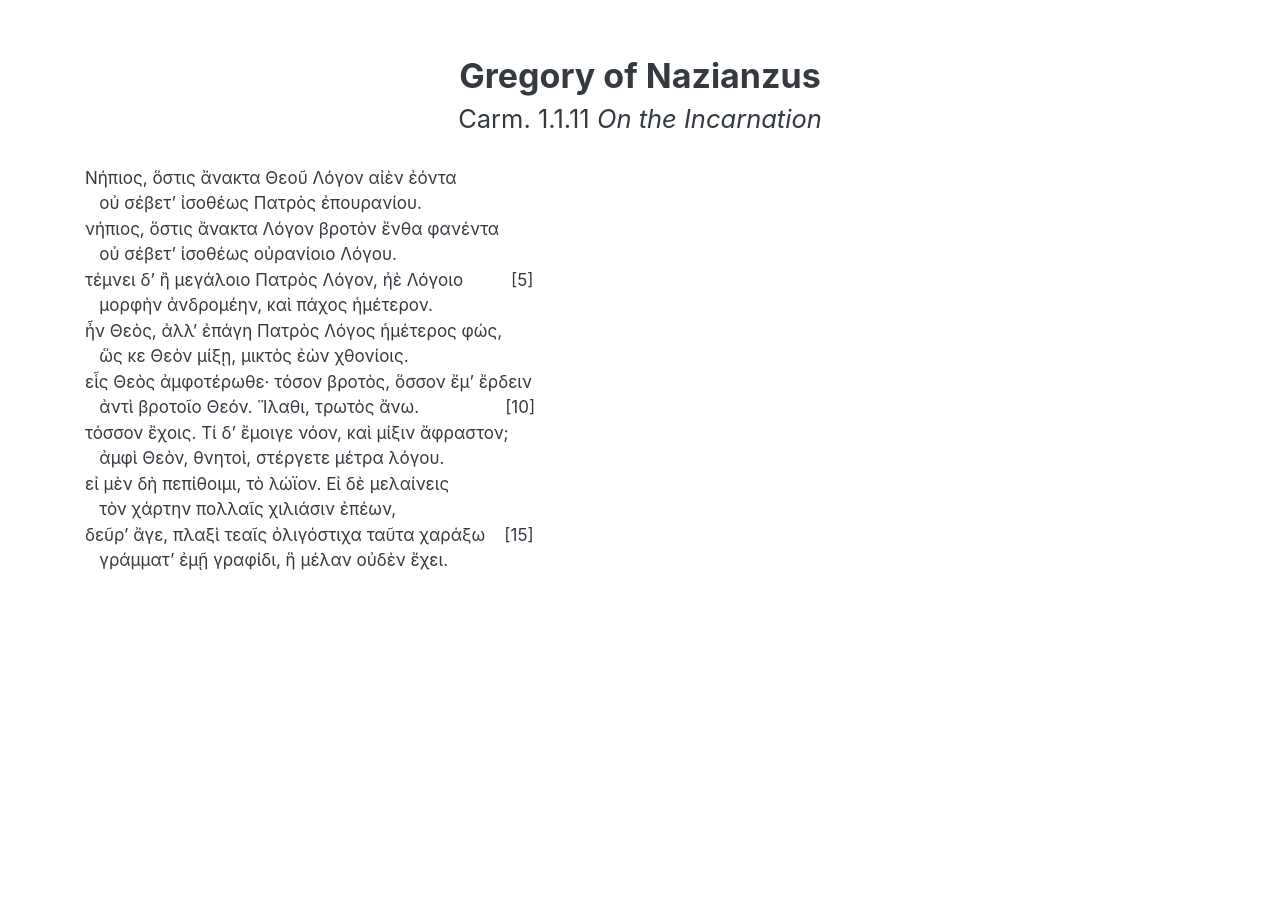
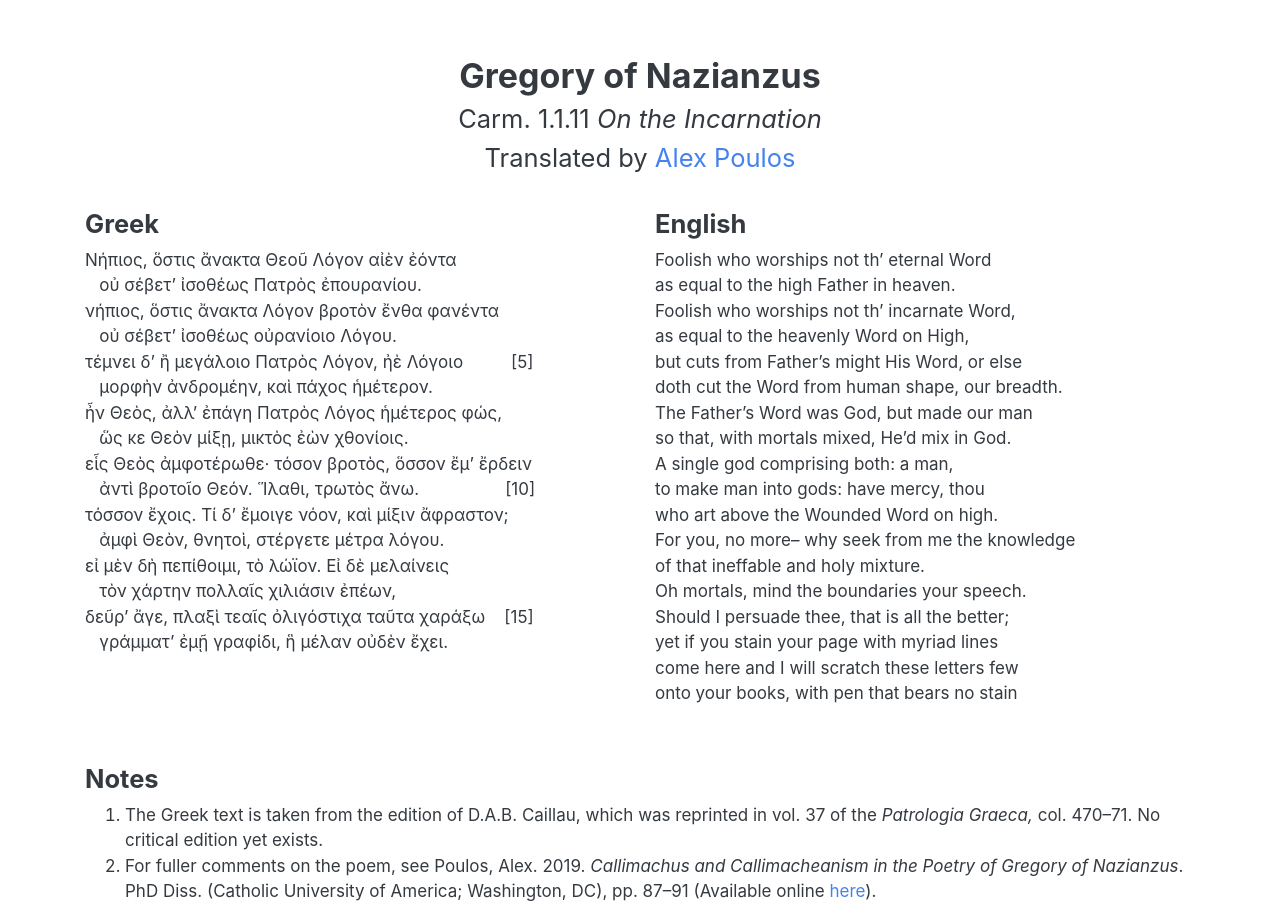
Before and after one commit to mapoulos/grnaz_demo, a React (Create React App) app: page / in a window 1280 px wide. Before the commit the page ends 800 px from the top, so only its background shows below. Built offline with nearby package versions, Linux system fonts and the light colour scheme.

Commit message:
adding in the english and the notes

```diff
--- a/src/App.js
+++ b/src/App.js
@@ -5,6 +5,7 @@ import Container from 'react-bootstrap/Container'
 import Row from 'react-bootstrap/Row'
 import Col from 'react-bootstrap/Col'
 import Card from 'react-bootstrap/Card'
+import ListGroup from 'react-bootstrap/ListGroup'
 
 
 function App() {
@@ -15,11 +16,14 @@ function App() {
       	<Col lg={12}><h2>Gregory of Nazianzus</h2></Col>
       </Row>
       <Row  style={{justifyContent: "center"}}>
-      	<Col lg={12}><h4 style={{fontWeight: "normal"}}>Carm. 1.1.11 <em>On the Incarnation</em></h4></Col>
+      	<Col lg={12}>
+      		<h4 style={{fontWeight: "normal"}}>Carm. 1.1.11 <em>On the Incarnation</em></h4>
+      			<h4 style={{fontWeight: "normal"}}>Translated by <a href="https://alexpoulos.com">Alex Poulos</a></h4>
+      	</Col>
       </Row>
-      <Row >
-      	<Col style={{justifyContent: "flex-start", marginTop:"2%", textAlign: "left"}}>
-
+      <Row style={{justifyContent: "flex-start", marginTop:"2%", textAlign: "left"}}>
+      	<Col lg={6} sm={12} md={12} >
+      	<h4 style={{marginTop: "1%"}}>Greek</h4>
 Νήπιος, ὅστις ἄνακτα Θεοῦ Λόγον αἰὲν ἐόντα    <br/>
 &nbsp;&nbsp;&nbsp;οὐ σέβετ’ ἰσοθέως Πατρὸς ἐπουρανίου.  <br/>
 νήπιος, ὅστις ἄνακτα Λόγον βροτὸν ἔνθα φανέντα  <br/>
@@ -38,8 +42,36 @@ function App() {
 &nbsp;&nbsp;&nbsp;γράμματ’ ἐμῇ γραφίδι, ἣ μέλαν οὐδὲν ἔχει. <br/>
       	</Col>
 
-      	<Col>
+      	<Col lg={6} sm={12}>
+      	<h4 style={{marginTop: "1%"}}>English</h4>
+      	Foolish who worships not th’ eternal Word&nbsp;<br/>
+as equal to the high  Father in heaven.&nbsp;<br/>
+Foolish who worships not th’ incarnate Word,&nbsp;<br/>
+as equal to the heavenly Word on High,&nbsp;<br/>
+but cuts from Father’s might His Word, or else&nbsp;<br/>
+doth cut the Word from human shape, our breadth.&nbsp;<br/>
+The Father’s Word was God, but made our man&nbsp;<br/>
+so that, with mortals mixed, He’d mix in God.&nbsp;<br/>
+A single god comprising both: a man, &nbsp;<br/>
+to make man into gods: have mercy, thou&nbsp;<br/>
+who art above the Wounded Word  on high.&nbsp;<br/>
+For you, no more– why seek from me the knowledge&nbsp;<br/>
+of that ineffable and holy mixture.&nbsp;<br/>
+Oh mortals, mind the boundaries your speech.&nbsp;<br/>
+Should I persuade thee, that is all the better;&nbsp;<br/>
+yet if you stain your page with myriad lines &nbsp;<br/>
+come here and I will scratch these letters few &nbsp;<br/>
+onto your books, with pen that bears no stain&nbsp;<br/>
       	</Col>
+      </Row>
+      <Row>
+      <Col style={{textAlign: "left", marginTop: "5%"}}>
+      <h4>Notes</h4>
+      <ol>
+      	<li>The Greek text is taken from the edition of D.A.B. Caillau, which was reprinted in vol. 37 of the <em>Patrologia Graeca,</em> col. 470–71. No critical edition yet exists.</li>
+      	<li>For fuller comments on the poem, see Poulos, Alex. 2019. <em>Callimachus and Callimacheanism in the Poetry of Gregory of Nazianzus</em>. PhD Diss. (Catholic University of America; Washington, DC), pp. 87–91 (Available online <a href="https://mapoulos.files.wordpress.com/2019/08/poulos_callimachus-and-callimacheanism-in-the-poetry-of-gregory-of-nazianzus_2019-06-24.pdf">here</a>).</li>
+      </ol>
+      </Col>
       </Row>
 
       </Container>
```
